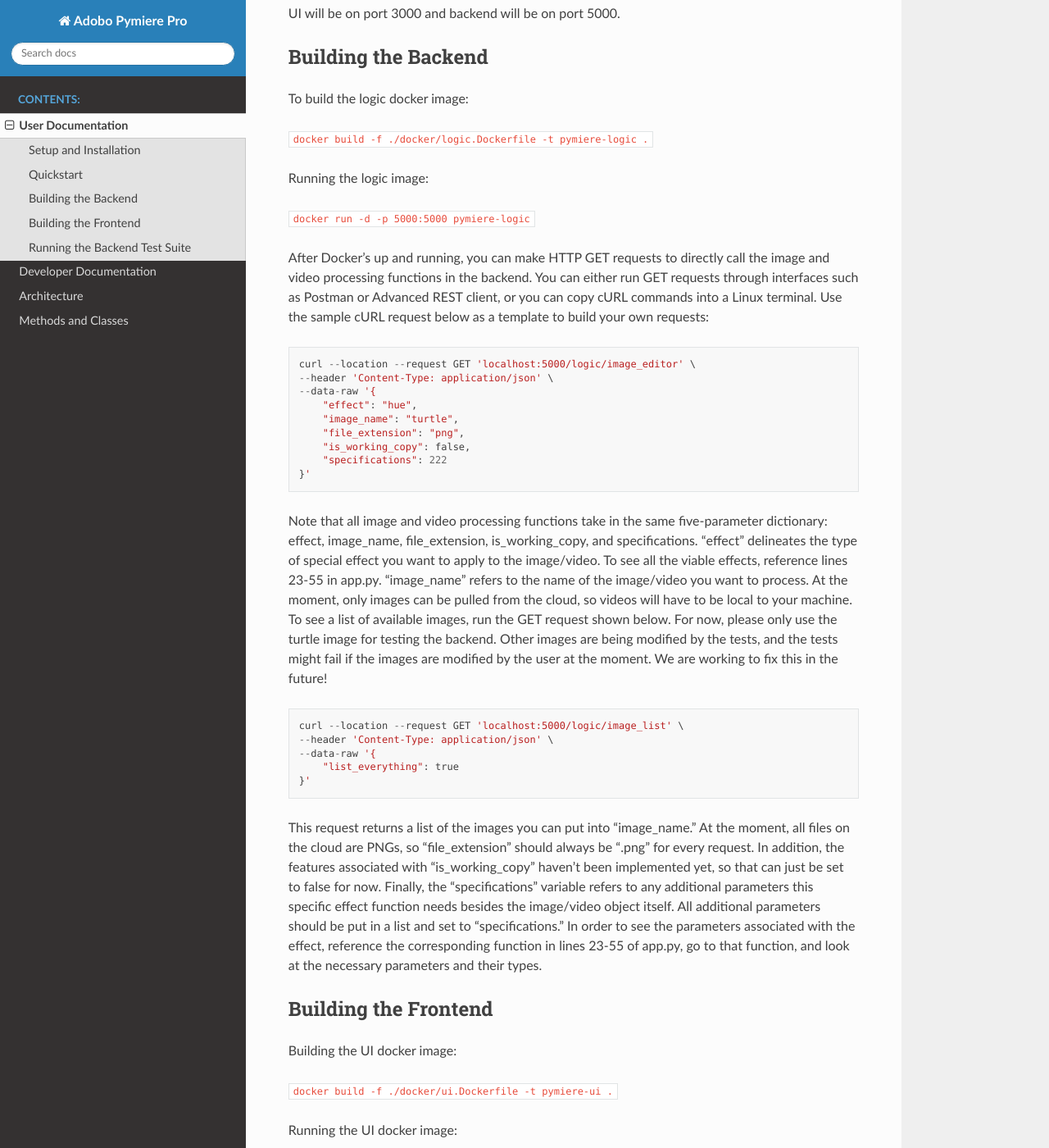
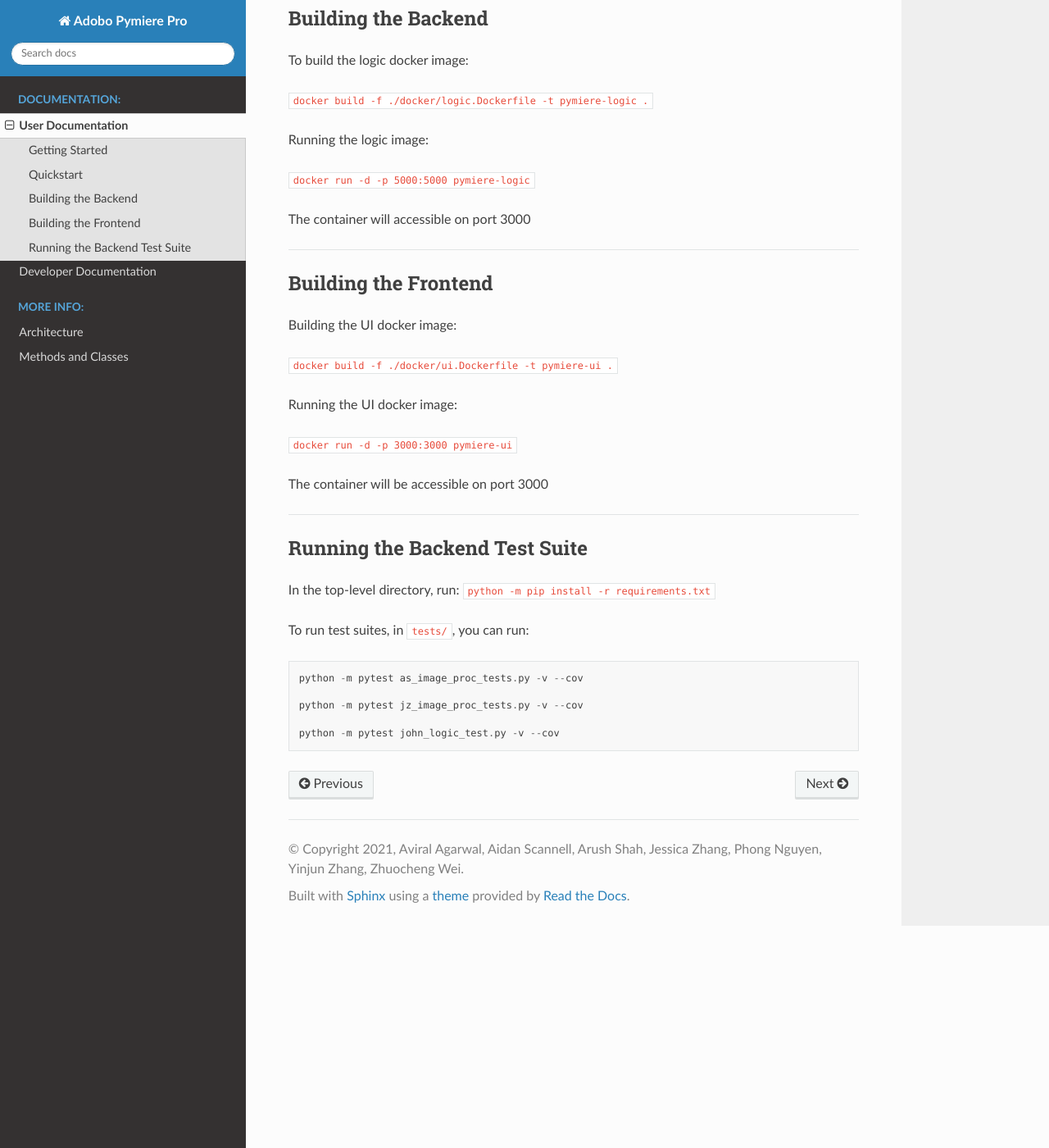
Before and after one commit to superav/adobo-pymiere-pro, a Sphinx documentation site: the page built from docs/source/userdocs.md, in a window 1280 px wide and 1400 px high, scrolled down 582 px. Shown: the whole window at 82% size. Built offline with Sphinx 7.4.7 and the Read the Docs theme 2.0.0, drawn with Linux system fonts in a browser that asks for light colours; some of the changed text lies outside the part shown.

Commit message:
Added more user and dev docs

````diff
--- a/docs/source/userdocs.md
+++ b/docs/source/userdocs.md
@@ -1,14 +1,12 @@
 # User Documentation
 
-## Setup and Installation
+## Getting Started
 
 Clone the git repository through:
 
 `git clone http://cmsc435.garrettvanhoy.com/superav/adobo-pymiere-pro.git`
 
-In the top-level project directory, install all necessary python libraries using requirements.txt:
-
-`python -m pip install -r requirements.txt`
+---
 
 ## Quickstart
 
@@ -17,6 +15,8 @@ Make sure Docker Desktop is installed.
 Run `docker compose up` in the top-level directory. This will build and run docker images for both UI and backend.
 
 UI will be on port 3000 and backend will be on port 5000.
+
+---
 
 ## Building the Backend
 
@@ -28,45 +28,9 @@ Running the logic image:
 
 ```docker run -d -p 5000:5000 pymiere-logic```
 
-After Docker's up and running, you can make HTTP GET requests to directly call the image and video processing functions
-in the backend. You can either run GET requests through interfaces such as Postman or Advanced REST client, or you can
-copy cURL commands into a Linux terminal. Use the sample cURL request below as a template to build your own requests:
+The container will accessible on port 3000
 
-```
-curl --location --request GET 'localhost:5000/logic/image_editor' \
---header 'Content-Type: application/json' \
---data-raw '{
-    "effect": "hue",
-    "image_name": "turtle",
-    "file_extension": "png",
-    "is_working_copy": false,
-    "specifications": 222
-}'
-```
-
-Note that all image and video processing functions take in the same five-parameter dictionary: effect, image_name,
-file_extension, is_working_copy, and specifications. "effect" delineates the type of special effect you want to apply to
-the image/video. To see all the viable effects, reference lines 23-55 in app.py. "image_name" refers to the name of the
-image/video you want to process. At the moment, only images can be pulled from the cloud, so videos will have to be
-local to your machine. To see a list of available images, run the GET request shown below. For now, please only use the
-turtle image for testing the backend. Other images are being modified by the tests, and the tests might fail if the
-images are modified by the user at the moment. We are working to fix this in the future!
-
-```
-curl --location --request GET 'localhost:5000/logic/image_list' \
---header 'Content-Type: application/json' \
---data-raw '{
-    "list_everything": true
-}'
-```
-
-This request returns a list of the images you can put into "image_name." At the moment, all files on the cloud are PNGs,
-so "file_extension" should always be ".png" for every request. In addition, the features associated with "is_working_copy"
-haven't been implemented yet, so that can just be set to false for now. Finally, the "specifications" variable refers to
-any additional parameters this specific effect function needs besides the image/video object itself. All additional
-parameters should be put in a list and set to "specifications." In order to see the parameters associated with the
-effect, reference the corresponding function in lines 23-55 of app.py, go to that function, and look at the necessary
-parameters and their types.
+---
 
 ## Building the Frontend
 
@@ -77,6 +41,10 @@ Building the UI docker image:
 Running the UI docker image:
 
 ```docker run -d -p 3000:3000 pymiere-ui```
+
+The container will be accessible on port 3000
+
+---
 
 ## Running the Backend Test Suite
 
````
Also changed, not shown: docs/source/architecture.md (+10 -4 lines), docs/source/devdocs.md (+39 -0 lines), docs/source/index.rst (+7 -5 lines).
